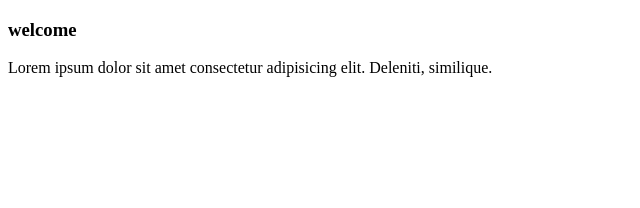
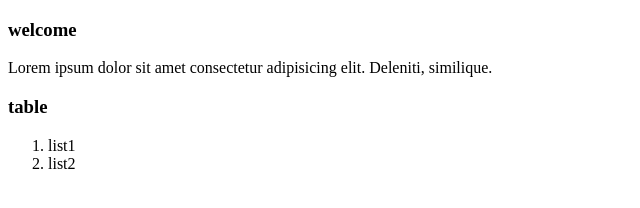
Before and after one commit to ilgiztemi/test.app, a plain HTML site: page index.html in a window 1280 px wide. Shown: the whole page, without its empty margins (0-640 px from the left). Drawn offline with Linux system fonts and the light colour scheme.

Commit message:
added table

```diff
--- a/index.html
+++ b/index.html
@@ -7,5 +7,12 @@
 <body>
     <h3>welcome</h3>
     <p>Lorem ipsum dolor sit amet consectetur adipisicing elit. Deleniti, similique.</p>
+    <div class="table">
+        <h3>table</h3>
+        <ol>
+            <li>list1</li>
+            <li>list2</li>
+        </ol>
+    </div>
 </body>
 </html>
```
